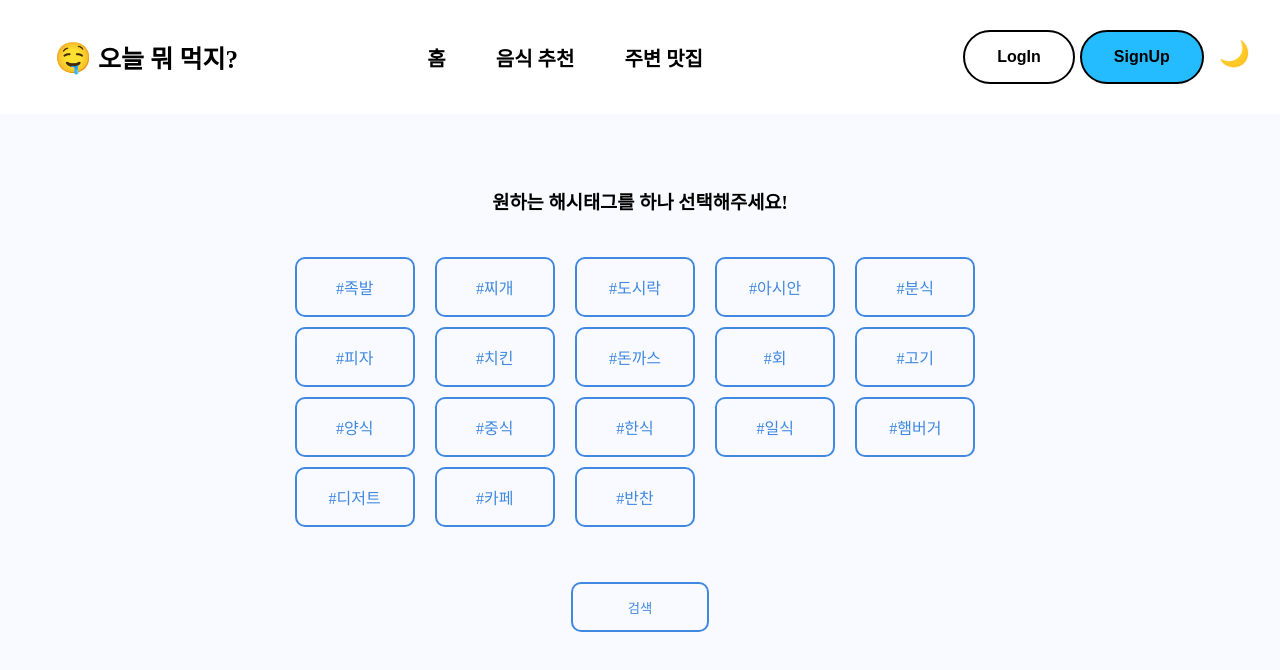
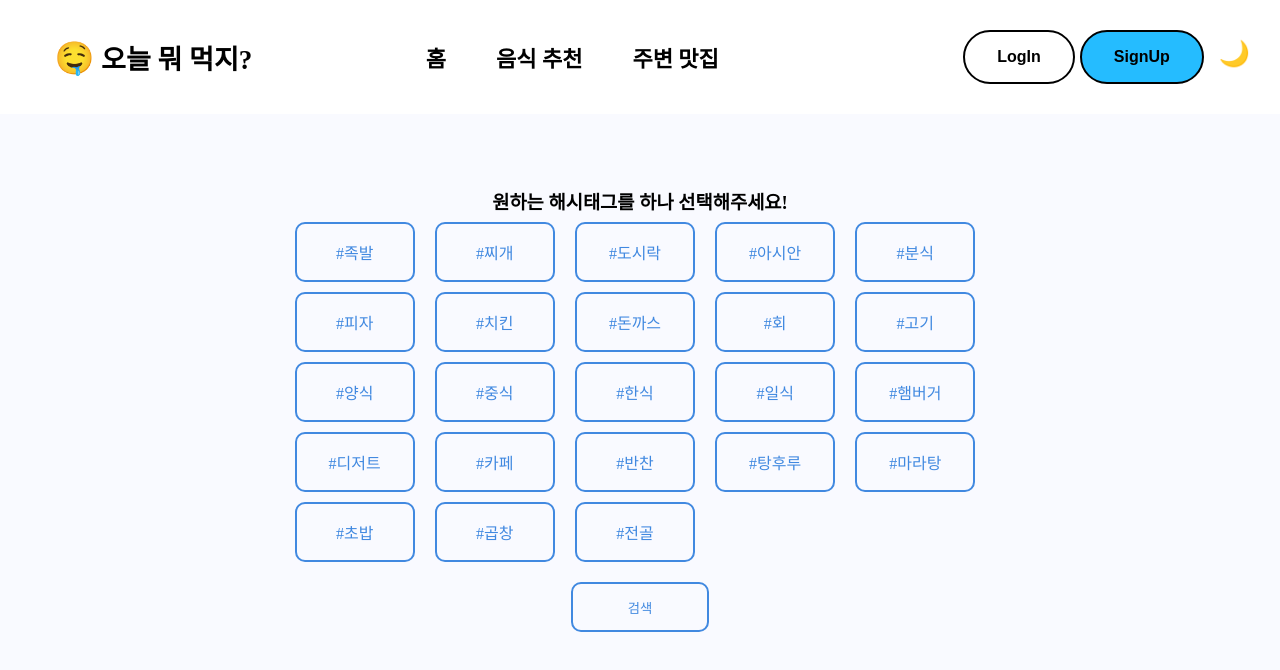
Before and after one commit to minki1220/graduation_recommend, a Next.js app: page /addTags in a window 1280 px wide. Shown: the top 670 px of the page. Built offline with nearby package versions, Linux system fonts and the light colour scheme; no server answers; the database is empty.

Commit message:
23.11.01_css

```diff
--- a/app/addTags/tag.js
+++ b/app/addTags/tag.js
@@ -27,6 +27,11 @@ export default function Tags() {
     { id: 'dessert', value: '디저트', label: '#디저트' },
     { id: 'cafe', value: '카페', label: '#카페' },
     { id: 'side dish', value: '반찬', label: '#반찬' },
+    { id: 'sugarfruit', value: '탕후루', label: '#탕후루' },
+    { id: 'maratang', value: '마라탕', label: '#마라탕' },
+    { id: 'sushi', value: '초밥', label: '#초밥' },
+    { id: 'gopchang', value: '곱창', label: '#곱창' },
+    { id: 'jungol', value: '전골', label: '#전골' },
   ];
 
   const handleRadioChange = (event, setStateFunction) => {
--- a/app/globals.css
+++ b/app/globals.css
@@ -27,14 +27,14 @@ a {
 }
 .navbar a {
       font-weight: 600;
-      font-size: 20px;
+      font-size: 22px;
       margin-right: 10px;
       text-decoration: none;
       color: black;
 }
 .logo {
       font-weight: bold;
-      font-size: 25px;
+      font-size: 27px;
       margin-left: 2%;
 }
 .menu{
--- a/app/layout.js
+++ b/app/layout.js
@@ -35,7 +35,7 @@ export default async function RootLayout({ children }) {
       }>
         <div className="navbar">
           {/* 여기에 아이콘 추가하기 */}
-          <span className="logo"><span style={{fontSize : '30px'}}>🤤</span> 오늘 뭐 먹지?</span>
+          <span className="logo"><span style={{fontSize : '32px'}}>🤤</span> 오늘 뭐 먹지?</span>
           <div className='menu'>
             <HomeLink/>
             <FoodRecommendLink/>
@@ -46,7 +46,7 @@ export default async function RootLayout({ children }) {
           <div>
             {
               session ? (
-                <span style={{ fontWeight: 'bold' }}>
+                <span style={{ fontWeight: 'bold' ,fontSize : '20px'}}>
                   <MypageLink />
                   {session.user.name}님 환영합니다. <LogOutBtn />
                 </span>
--- a/components/kakaomaps/page.js
+++ b/components/kakaomaps/page.js
@@ -68,7 +68,7 @@ export default function KakaoMap() {
                 if (page < MAX_PAGES) {
                   ps.keywordSearch('음식점', (data, status) => placesSearchCB(data, status, page + 1), {
                     page: page + 1,
-                    radius: 2000,
+                    radius: 1000,
                     location: new kakao.maps.LatLng(latitude, longitude),
                   });
                 } else {
@@ -95,7 +95,7 @@ export default function KakaoMap() {
 
             ps.keywordSearch('음식점', (data, status) => placesSearchCB(data, status, 1), {
               page: 1,
-              radius: 2000,
+              radius: 1000,
               location: new kakao.maps.LatLng(latitude, longitude),
               category_group_code: 'FD6'
             });
--- a/css/kakaomap.css
+++ b/css/kakaomap.css
@@ -46,7 +46,7 @@
 .list-container ul li {
     list-style: none;
     padding: 10px;
-    width: 97.4%;
+    width: 98.5%;
     background: #fff;
     box-shadow: 0 5px 25px rgba(0,0,0,.1);
     transition: transform 0.5s;
```
Also changed, not shown: middleware.js (+15 -0 lines).
